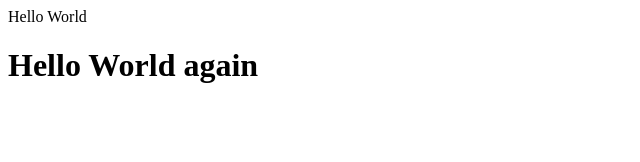
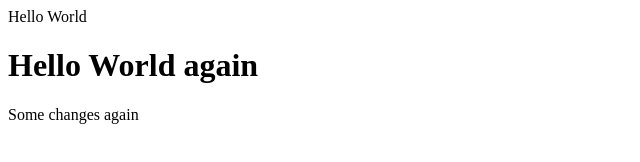
Before and after one commit to yosefalemu/learn-git-github, a plain HTML site: page index.html in a window 1280 px wide. Shown: the whole page, without its empty margins (0-640 px from the left). Drawn offline with Linux system fonts and the light colour scheme.

Commit message:
Second release of my app

```diff
--- a/index.html
+++ b/index.html
@@ -7,5 +7,6 @@
   <body>
     <p>Hello World</p>
     <div><h1>Hello World again</h1></div>
+    <p>Some changes again</p>
   </body>
 </html>
```
